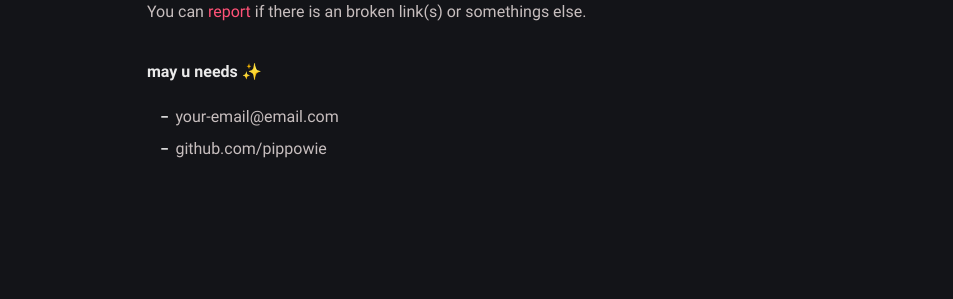
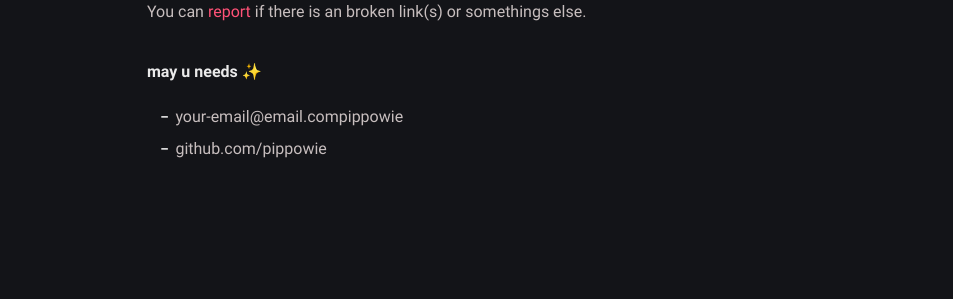
Before and after one commit to pippowie/pippowie.github.io, a Jekyll site: the page built from about.md, in a window 1280 px wide. Shown: the part 512-811 px from the top of the page, without its empty margins (163-1116 px from the left). Built offline with Jekyll 4.4.1, drawn with Linux system fonts in a browser that asks for light colours.

Commit message:
_config.yml: updated email in author

```diff
--- a/_config.yml
+++ b/_config.yml
@@ -19,7 +19,7 @@ author:
   github: pippowie
   twitter: pippowie
   facebook: facebook_username
-  email: your-email@email.com
+  email: your-email@email.compippowie
   avatar: /assets/img/avatar.jpg
 url: ''
 baseurl: ''
```
